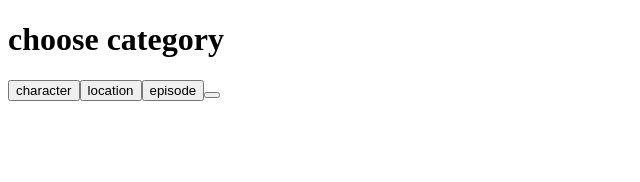
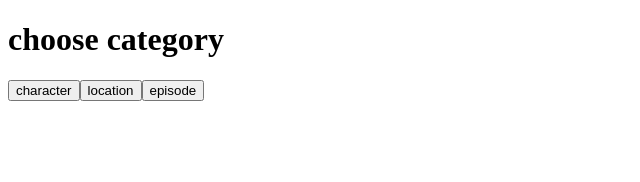
Before and after one commit to AlekPawlowski/rickandmorthy-favourite-list, a React (Create React App) app: page / in a window 1280 px wide. Shown: the top 182 px of the page, without its empty margins (0-640 px from the left). Built offline with nearby package versions, Linux system fonts and the light colour scheme.

Commit message:
set use effect on prop change

```diff
--- a/src/App.jsx
+++ b/src/App.jsx
@@ -3,7 +3,8 @@ import ChoseCategory from "./components/ChoseCategory.jsx";
 
 function App() {
     const [chosedCategory, setChosedCategory] = useState([]);
-    const category = ["character", "location", "episode", ""];
+    const category = ["character", "location", "episode"];
+    console.log(chosedCategory);
     return (
         <div>
             <h1>choose category</h1>
--- a/src/components/TableInit.jsx
+++ b/src/components/TableInit.jsx
@@ -21,7 +21,8 @@ const TableInit = ({ importType }) => {
                     setIsLoaded(false);
                 }
             );
-    }, []);
+        return () => console.log("unmounting...");
+    }, [importType]);
     console.log("items", items);
     if (error) {
         return <div>Error: {error.error}</div>;
```
